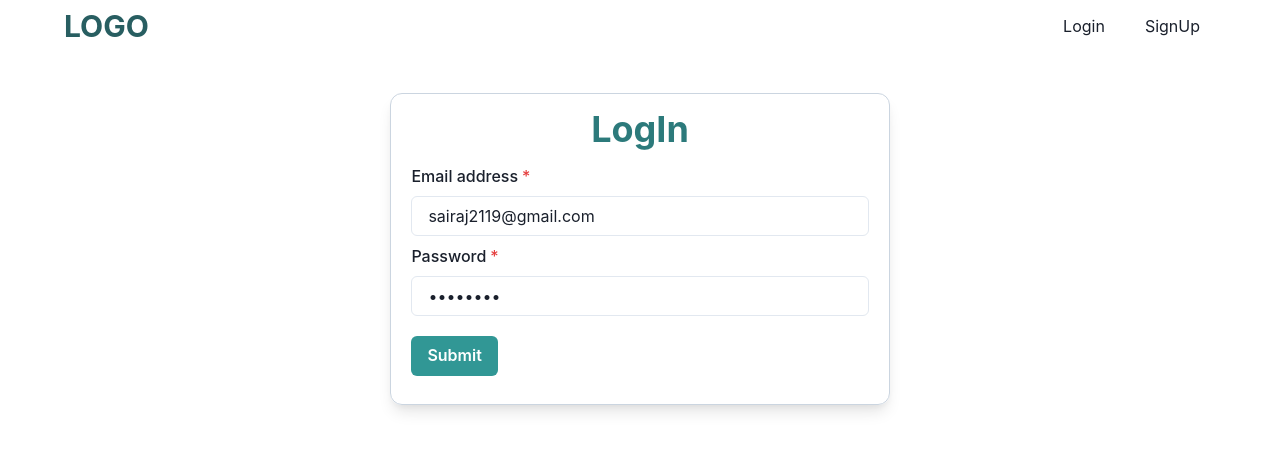
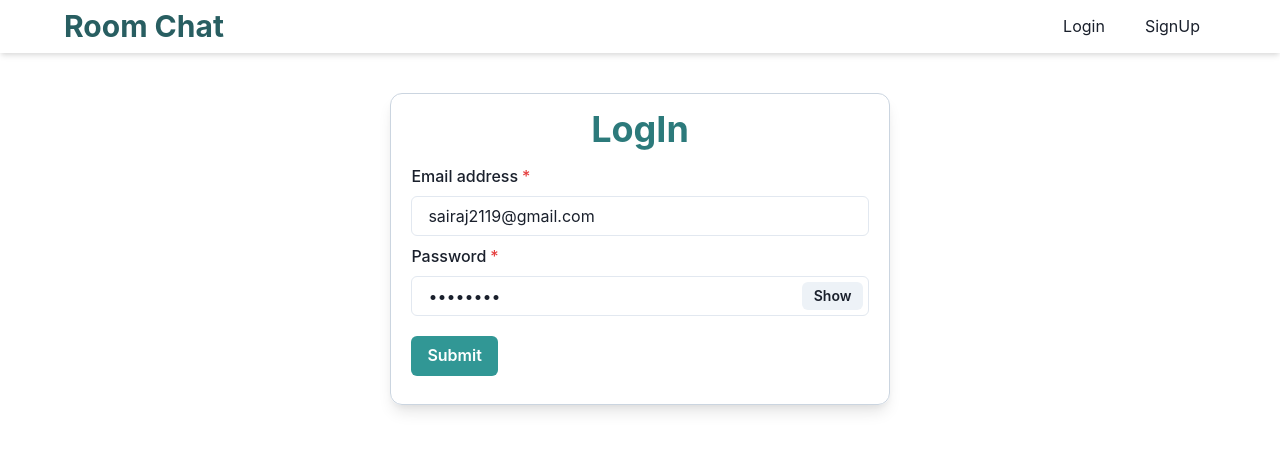
Before and after one commit to sairajchouhan/react-room-chat, a React (Create React App) app: page /login in a window 1280 px wide. Shown: the top 450 px of the page. Built offline with nearby package versions, Linux system fonts and the light colour scheme; no server answers.

Commit message:
add many ui changes added

```diff
--- a/firestore.indexes.json
+++ /dev/null
@@ -1,4 +0,0 @@
-{
-  "indexes": [],
-  "fieldOverrides": []
-}
--- a/src/components/Navbar.tsx
+++ b/src/components/Navbar.tsx
@@ -14,7 +14,7 @@ const Navbar = () => {
   };
 
   return (
-    <Box py="1">
+    <Box py="1" shadow="md">
       <Box
         w="90%"
         h="100%"
@@ -31,7 +31,7 @@ const Navbar = () => {
           as={Link}
           to={authUser ? '/dashboard' : '/'}
         >
-          LOGO
+          Room Chat
         </Text>
         <Stack direction={{ base: 'column', sm: 'row' }}>
           {authUser ? (
--- a/src/components/dashboard/DashBoardRooms.tsx
+++ b/src/components/dashboard/DashBoardRooms.tsx
@@ -1,4 +1,5 @@
-import { Box, Text } from '@chakra-ui/layout';
+import { Box, Stack, Text } from '@chakra-ui/layout';
+import { Skeleton } from '@chakra-ui/skeleton';
 import { useEffect, useState } from 'react';
 import { db } from '../../firebase';
 import { RoomType } from '../../pages/Room';
@@ -19,7 +20,18 @@ const DashBoardRooms = () => {
       });
   }, [authUser?.uid]);
 
-  if (!rooms) return <h1>Loading..</h1>;
+  if (!rooms) {
+    return (
+      <Box width="90%" mx="auto">
+        <Skeleton height="30px" width="25%" mb="5" />
+        <Stack>
+          <Skeleton height="30px" startColor="gray.100" endColor="gray.300" />
+          <Skeleton height="30px" startColor="gray.100" endColor="gray.300" />
+          <Skeleton height="30px" startColor="gray.100" endColor="gray.300" />
+        </Stack>
+      </Box>
+    );
+  }
 
   return (
     <Box width="90%" margin="auto">
--- a/src/pages/Login.tsx
+++ b/src/pages/Login.tsx
@@ -5,7 +5,7 @@ import {
   FormErrorMessage,
   FormLabel,
 } from '@chakra-ui/form-control';
-import { Input } from '@chakra-ui/input';
+import { Input, InputGroup, InputRightElement } from '@chakra-ui/input';
 import { Box, Text } from '@chakra-ui/layout';
 import { useAuth } from '../state/authState';
 import { useHistory } from 'react-router-dom';
@@ -26,6 +26,8 @@ const Login = () => {
   });
   const [errors, setErrors] = useState<LoginError>({});
   const [loading, setLoading] = useState(false);
+  const [show, setShow] = useState(false);
+  const handleClick = () => setShow(!show);
   const login = useAuth((state) => state.login);
 
   useEffect(() => {
@@ -130,12 +132,19 @@ const Login = () => {
         isInvalid={errors.password ? true : false}
       >
         <FormLabel>Password</FormLabel>
-        <Input
-          type="password"
-          name="password"
-          value={data.password}
-          onChange={handleChange}
-        />
+        <InputGroup>
+          <Input
+            type={show ? 'text' : 'password'}
+            name="password"
+            value={data.password}
+            onChange={handleChange}
+          />
+          <InputRightElement width="4.5rem">
+            <Button h="1.75rem" size="sm" onClick={handleClick}>
+              {show ? 'Hide' : 'Show'}
+            </Button>
+          </InputRightElement>
+        </InputGroup>
         <FormErrorMessage>{errors.password}</FormErrorMessage>
       </FormControl>
 
--- a/src/pages/Room.tsx
+++ b/src/pages/Room.tsx
@@ -7,6 +7,7 @@ import RoomLeft from '../components/room/RoomLeft';
 import { auth, db } from '../firebase';
 import RoomRight from '../components/room/RoomRight';
 import { useAuth } from '../state/authState';
+import { Skeleton } from '@chakra-ui/skeleton';
 
 export interface RoomType {
   admin: string;
@@ -54,7 +55,25 @@ const Room = () => {
     fetchRoom();
   }, [params.roomId, history, authUser?.uid, toast, authUser]);
 
-  if (!room) return <h1>Loading...</h1>;
+  if (!room) {
+    return (
+      <Box h="90vh" display="flex" width="90%" mx="auto">
+        <Skeleton
+          height="100%"
+          width="28%"
+          startColor="gray.100"
+          endColor="gray.300"
+        />
+        <Skeleton
+          height="100%"
+          width="70%"
+          marginLeft="auto"
+          startColor="gray.100"
+          endColor="gray.300"
+        />
+      </Box>
+    );
+  }
 
   return (
     <Box h="90vh" display="flex" alignItems="center">
--- a/src/pages/SignUp.tsx
+++ b/src/pages/SignUp.tsx
@@ -5,7 +5,7 @@ import {
   FormErrorMessage,
   FormLabel,
 } from '@chakra-ui/form-control';
-import { Input } from '@chakra-ui/input';
+import { Input, InputGroup, InputRightElement } from '@chakra-ui/input';
 import { Box, Text } from '@chakra-ui/layout';
 import { validateInputs } from '../utils/validators';
 import { auth, db } from '../firebase';
@@ -26,6 +26,7 @@ const SignUp = () => {
   const [data, setData] = useState({ username: '', email: '', password: '' });
   const [errors, setErrors] = useState<SignUpError>({});
   const [loading, setLoading] = useState(false);
+  const [show, setShow] = useState(false);
   const signup = useAuth((state) => state.signup);
 
   useEffect(() => {
@@ -33,6 +34,7 @@ const SignUp = () => {
     if (user) history.push('/dashboard');
   }, [history]);
 
+  const handleClick = () => setShow(!show);
   const handleChange = (e: React.ChangeEvent<HTMLInputElement>) => {
     setData({ ...data, [e.target.name]: e.target.value });
   };
@@ -145,12 +147,19 @@ const SignUp = () => {
         isInvalid={errors.password ? true : false}
       >
         <FormLabel>Password</FormLabel>
-        <Input
-          type="password"
-          name="password"
-          value={data.password}
-          onChange={handleChange}
-        />
+        <InputGroup>
+          <Input
+            type={show ? 'text' : 'password'}
+            name="password"
+            value={data.password}
+            onChange={handleChange}
+          />
+          <InputRightElement width="4.5rem">
+            <Button h="1.75rem" size="sm" onClick={handleClick}>
+              {show ? 'Hide' : 'Show'}
+            </Button>
+          </InputRightElement>
+        </InputGroup>
         <FormErrorMessage>{errors.password}</FormErrorMessage>
       </FormControl>
 
```
Also changed, not shown: firebase.json (deleted), 2 other files (tests, documents, lock files or other folders).
